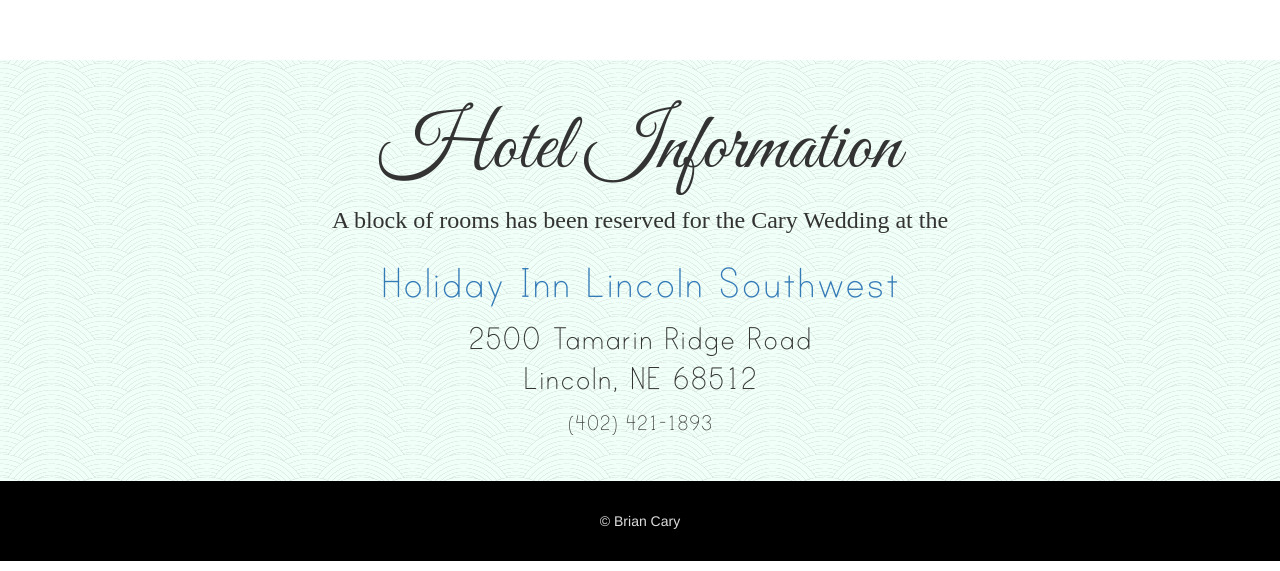
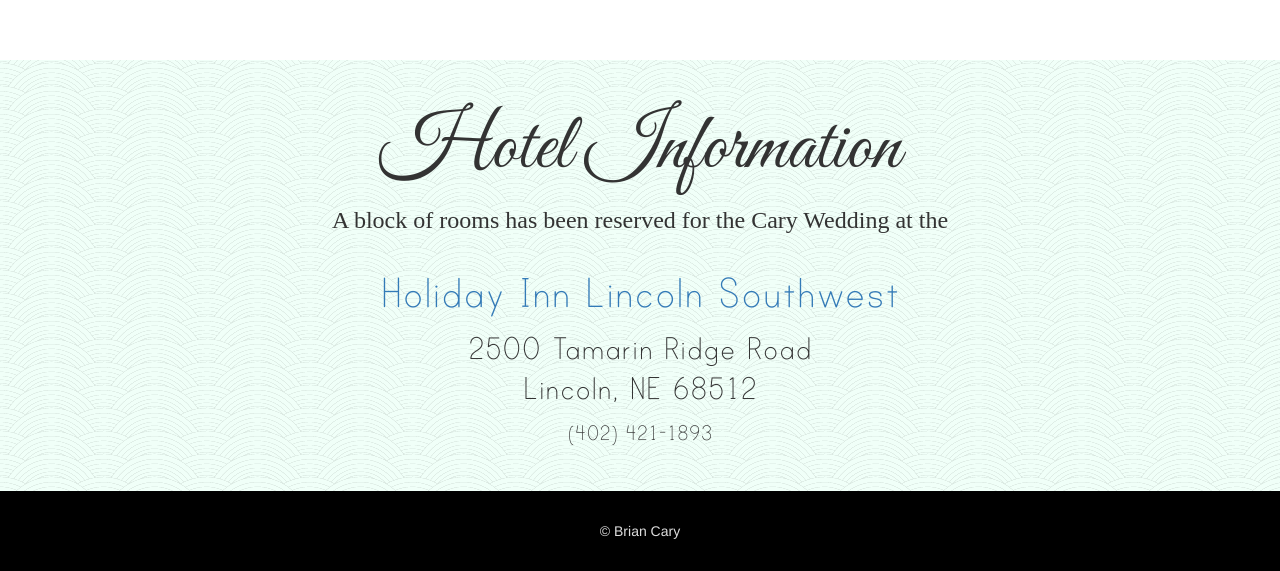
Before and after one commit to bcary/CaryWedding, a website: page index.html in a window 1280 px wide. Shown: the part 4366-4937 px from the top of the page. Drawn offline with nearby package versions, Linux system fonts and the light colour scheme; some packages are replaced by stand-ins of ours; no server answers; files whose address does not match are found by name.

Commit message:
fix small issues

```diff
--- a/css/Site.css
+++ b/css/Site.css
@@ -1,3 +1,6 @@
+body {
+  overflow-x:hidden;
+}
 i{
   text-align: center;
   margin-bottom: 5px;
--- a/index.html
+++ b/index.html
@@ -12,7 +12,7 @@
     <link rel="stylesheet" href="../css/font-awesome.min.css">
     <link rel="stylesheet" href="../fonts/printbold_regular_macroman/stylesheet.css" type="text/css" charset="utf-8">
     <link rel="stylesheet" href="../fonts/printclearly_regular_macroman/stylesheet.css" type="text/css" charset="utf-8">
-    <link href='http://fonts.googleapis.com/css?family=Great+Vibes' rel='stylesheet' type='text/css'>
+    <link href='https://fonts.googleapis.com/css?family=Great+Vibes' rel='stylesheet' type='text/css'>
     <link rel="stylesheet" href="../css/Site.css">
 
     <script src="https://www.gstatic.com/firebasejs/3.6.8/firebase.js"></script>
@@ -179,7 +179,9 @@
     <div id="container">
         <h1 style="font-family: 'Great Vibes';">Hotel Information</h1>
         <div class="row">
-            <p>A block of rooms has been reserved for the Cary Wedding at the</p>
+            <p class="col-sm-10 col-sm-offset-1 col-xs-10 col-xs-offset-1">A block of rooms has been reserved for the Cary Wedding at the</p>
+        </div>
+        <div class="row">
             <a href="https://goo.gl/maps/63XYyxkzrp62" target="_blank"><h3>Holiday Inn Lincoln Southwest</h3></a>
             <h4>2500 Tamarin Ridge Road<br />Lincoln, NE 68512</h4>
             <h5>(402) 421-1893</h5>
```
Also changed, not shown: 1 other file.
